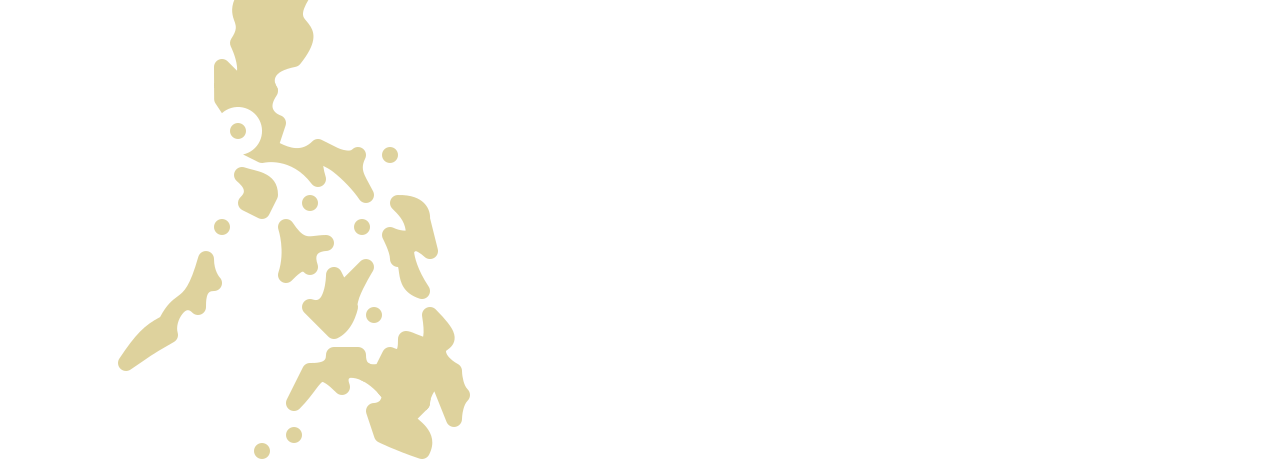
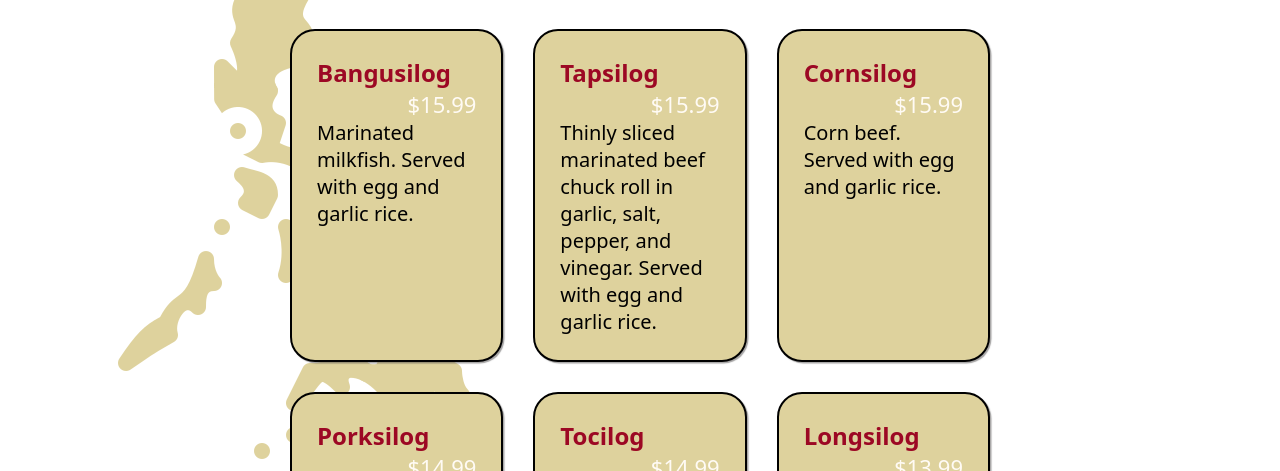
Before and after one commit to aaron-j-aben/restaurant-page, a website built with webpack: page src/template.html in a window 1280 px wide. Both pictures are taken after a click on the button "Menu". Shown: the part 329-800 px from the top of the page. Built offline with nearby package versions, Linux system fonts and the light colour scheme; a web font is replaced by a local one.

Commit message:
Programmatically add menu items to menu tab
Style according to the theme. Food info is "stored" in objects in an
array and looped over to create the menu items. Menu items are organized
via grid and have hover behavior.

```diff
--- a/src/menu_builder.js
+++ b/src/menu_builder.js
@@ -4,6 +4,7 @@ const MenuPageBuilder = function () {
     const stage = document.createElement("div");
     stage.classList.add("main-stage");
 
+    // Menu tab heading
     const menuTitleContainer = document.createElement("div");
     const menuTitle = document.createElement("h2");
     menuTitleContainer.classList.add("menu-title-container");
@@ -12,6 +13,64 @@ const MenuPageBuilder = function () {
     menuTitleContainer.appendChild(menuTitle);
     stage.appendChild(menuTitleContainer);
 
+    // Menu Items
+    const menuContainer = document.createElement("div");
+    menuContainer.classList.add("menu-container");
+
+    const foods = [
+        {
+            name: "Bangusilog",
+            price: "$15.99",
+            description: "Marinated milkfish. Served with egg and garlic rice."
+        },
+        {
+            name: "Tapsilog",
+            price: "$15.99",
+            description: "Thinly sliced marinated beef chuck roll in garlic, salt, pepper, and vinegar. Served with egg and garlic rice."
+        },
+        {
+            name: "Cornsilog",
+            price: "$15.99",
+            description: "Corn beef. Served with egg and garlic rice."
+        },
+        {
+            name: "Porksilog",
+            price: "$14.99",
+            description: "Served with egg and garlic rice."
+        },
+        {
+            name: "Tocilog",
+            price: "$14.99",
+            description: "Thinly sliced marinated pork shoulder in garlic, salt, pepper, and sugar. Served with egg and garlic rice."
+        },
+        {
+            name: "Longsilog",
+            price: "$13.99",
+            description: "Filipino sweet sausage. Served with egg and garlic rice."
+        }
+    ];
+
+    for (const food of foods) {
+        const menuItem = document.createElement("div");
+        menuItem.classList.add("menu-item");
+
+        const foodName = document.createElement("h3");
+        const foodPrice = document.createElement("p");
+        const foodDesc = document.createElement("p");
+
+        foodName.textContent = food.name;
+        foodPrice.textContent = food.price;
+        foodPrice.classList.add("price");
+        foodDesc.textContent = food.description;
+
+        menuItem.appendChild(foodName);
+        menuItem.appendChild(foodPrice);
+        menuItem.appendChild(foodDesc);
+
+        menuContainer.appendChild(menuItem);
+    }
+    stage.appendChild(menuContainer);
+
     content.appendChild(stage);
 };
 
--- a/src/styles.css
+++ b/src/styles.css
@@ -69,7 +69,9 @@ header .open {
     background-repeat: no-repeat;
 
     display: flex;
-    justify-content: center;
+    flex-direction: column;
+    justify-content: start;
+    align-items: center;
 }
 
 /* Main Content Styling */
@@ -79,8 +81,7 @@ header .open {
     align-items: center;
     gap: 2rem;
 
-    width: 800px;
-    height: 100%;
+    width: 900px;
 
     padding: 2rem 5rem;
 }
@@ -141,3 +142,35 @@ header .open {
     width: 12rem;
     height: 4rem;
 }
+
+.menu-container {
+    width: 100%;
+    display: grid;
+    grid-template-columns: 1fr 1fr 1fr;
+    gap: 30px;
+}
+
+.menu-item {
+    padding: 25px;
+    border-radius: 25px;
+    border: 2px solid black;
+    background-color: var(--accent-color);
+    box-shadow: 1.5px 1.5px 1px rgba(75, 74, 74, 0.503);
+    transition: 0.2s ease-in-out;
+}
+
+.menu-item:hover {
+    transform: translate(-4px, -4px);
+}
+
+.menu-item h3 {
+    font-size: 1.2rem;
+    color: var(--main-color);
+}
+
+.menu-item .price {
+    text-align: end;
+    font-size: 1.1rem;
+    font-weight: 400;
+    color: var(--bg-color);
+}
```
